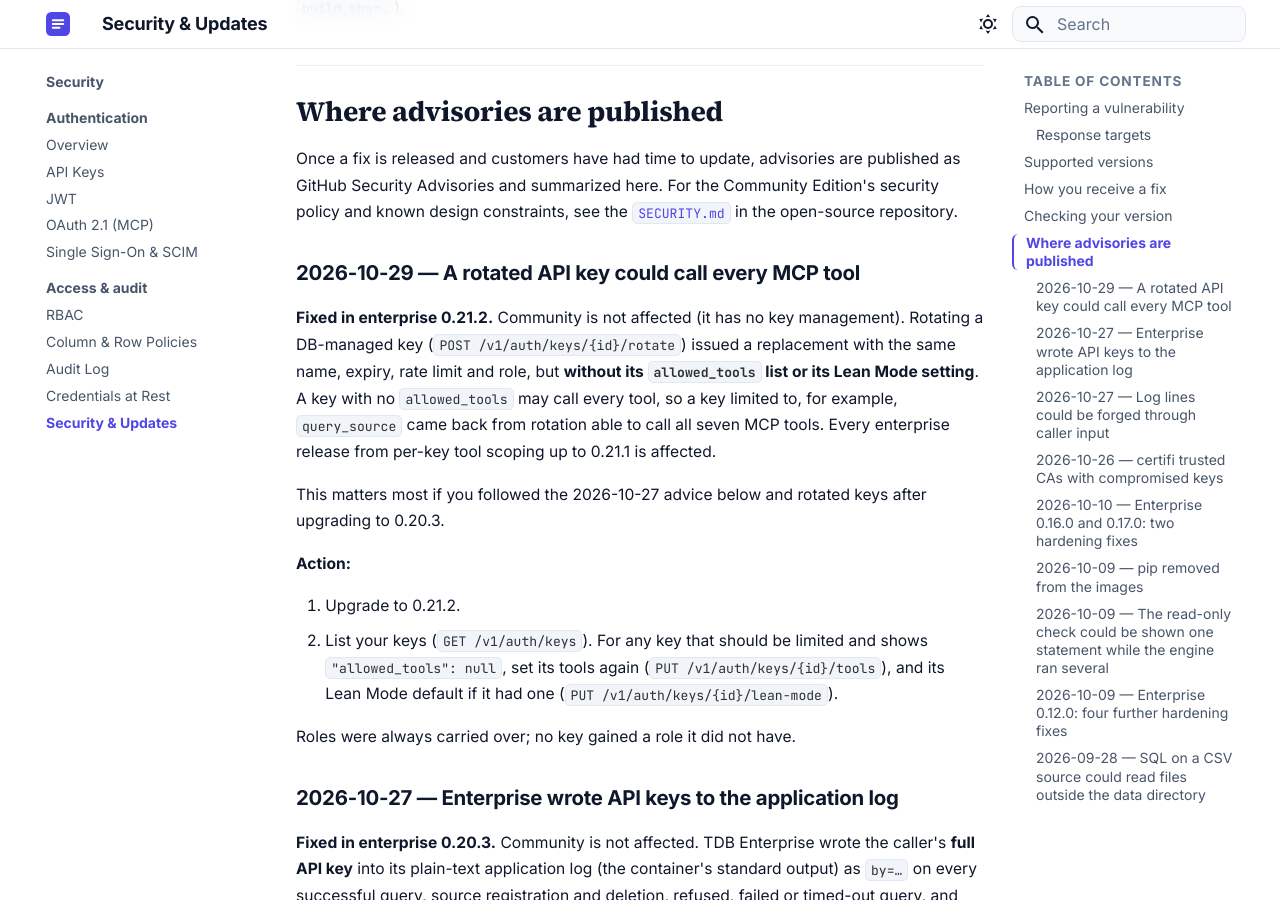
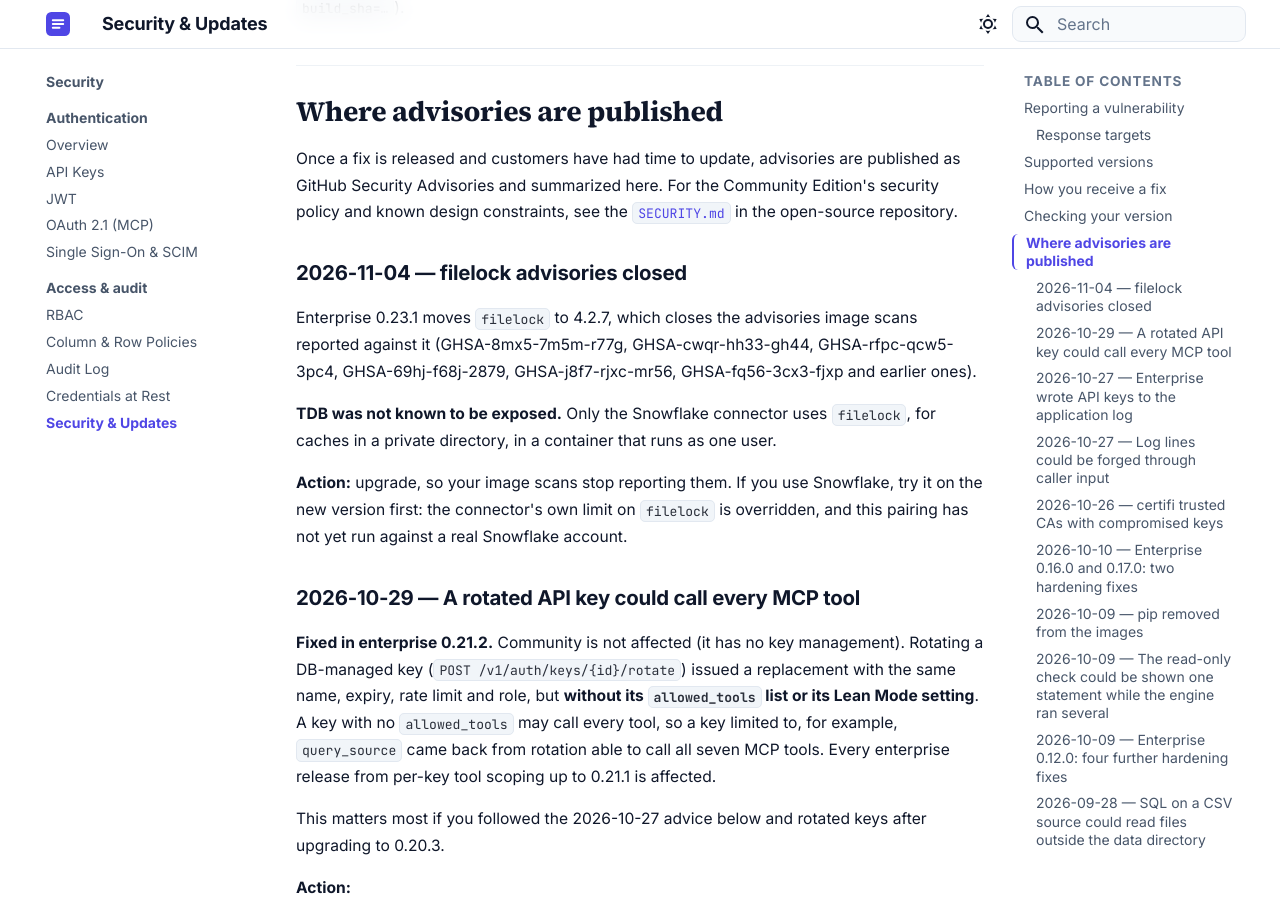
Before and after one commit to tdb-project/tdb-docs, an MkDocs documentation site: the page built from docs/security/updates.md, in a window 1280 px wide and 900 px high, scrolled down 2090 px. Built offline with MkDocs 1.6.1 and Material for MkDocs 9.7.7, drawn with Linux system fonts in a browser that asks for light colours.

Commit message:
Security updates: 0.23.1 filelock entry; single sign-on linked from auth overview, OAuth, home and Why TDB
Co-Authored-By: Claude Opus 5.5 <noreply@anthropic.com>

```diff
--- a/docs/security/updates.md
+++ b/docs/security/updates.md
@@ -89,6 +89,19 @@ published as GitHub Security Advisories and summarized here. For the Community
 Edition's security policy and known design constraints, see the
 [`SECURITY.md`](https://github.com/tdb-project/tdb-community/blob/main/SECURITY.md)
 in the open-source repository.
+
+### 2026-11-04 — filelock advisories closed
+
+Enterprise 0.23.1 moves `filelock` to 4.2.7, which closes the advisories image scans
+reported against it (GHSA-8mx5-7m5m-r77g, GHSA-cwqr-hh33-gh44, GHSA-rfpc-qcw5-3pc4,
+GHSA-69hj-f68j-2879, GHSA-j8f7-rjxc-mr56, GHSA-fq56-3cx3-fjxp and earlier ones).
+
+**TDB was not known to be exposed.** Only the Snowflake connector uses `filelock`, for
+caches in a private directory, in a container that runs as one user.
+
+**Action:** upgrade, so your image scans stop reporting them. If you use Snowflake, try it
+on the new version first: the connector's own limit on `filelock` is overridden, and this
+pairing has not yet run against a real Snowflake account.
 
 ### 2026-10-29 — A rotated API key could call every MCP tool
 
```
Also changed, not shown: docs/auth/oauth.md (+3 -0 lines), docs/auth/overview.md (+3 -1 lines), docs/index.md (+1 -1 lines), docs/why-tdb.md (+1 -1 lines).
